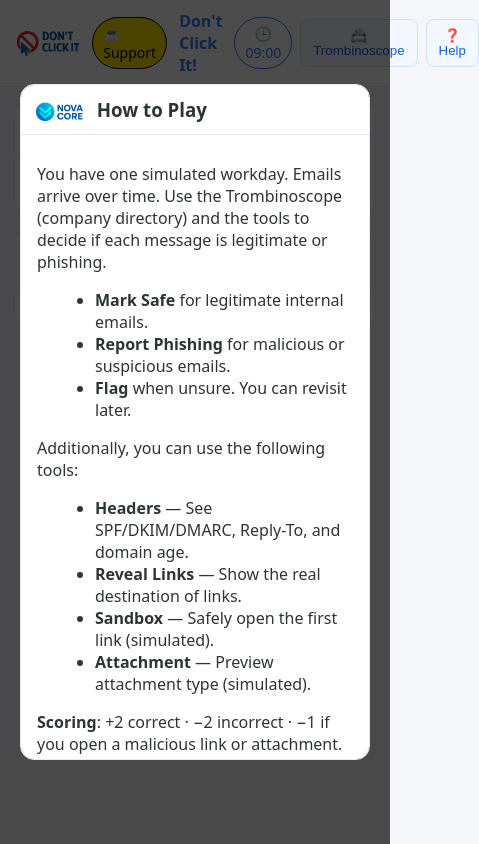
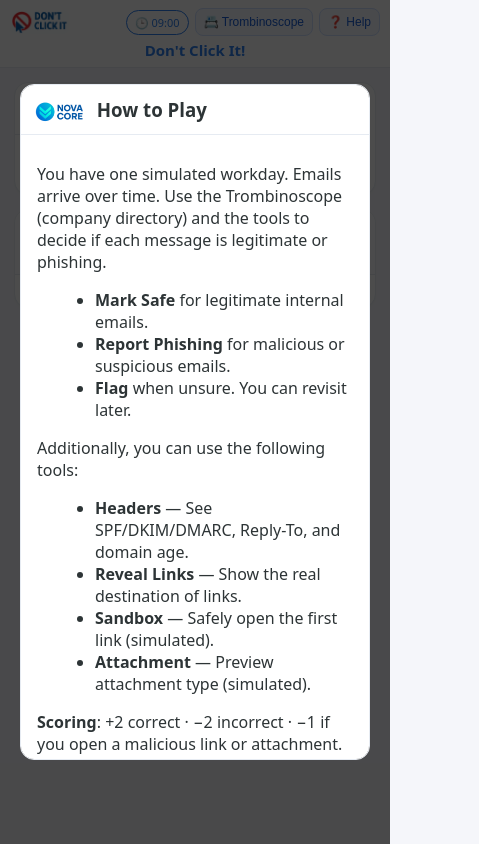
Before and after one commit to darkesto/Don-t-Click-it-, a plain HTML site: page index.html in a window 390 px wide. Shown: the whole page, 479 px wide, since content can reach past the window. Drawn offline with Linux system fonts and the light colour scheme.

Commit message:
mobile fix

```diff
--- a/index.html
+++ b/index.html
@@ -62,7 +62,7 @@
       font-variant-numeric: tabular-nums;
     }
 
-    .badge.support {
+    .badge.support,.btn.support {
       background: #fd0;
       color: #060606;
       text-decoration: none;
@@ -76,6 +76,12 @@
       background: #f3f7ff;
       border-radius: 8px;
       cursor: pointer;
+    }
+    .btn.start{
+      background: var(--brand);
+      color: #ffffff;
+      border-color: var(--brand);
+      font-weight: 500;
     }
     .btn:hover { background: #e7f0ff; color: #0f4bd1 }
 
@@ -199,15 +205,52 @@
     .summary { padding: 12px 16px }
     .summary ul { margin: 6px 0 0 18px }
 
+    /* Mobile / tablet: stack title under the row, wrap actions */
     @media (max-width: 900px) {
-      .wrap { grid-template-columns: 1fr; }
-      .inbox, .reader { height: auto; }
-      .brand span{display:none;}
-      .badge {
+      .topbar{
+        display: grid;
+        grid-template-columns: 1fr auto;         /* brand | actions */
+        grid-template-areas:
+          "brand actions"
+          "title title";                          /* title spans full width */
+        align-items: center;
+        gap: 6px;
+        padding: 8px 10px;
+      }
+      .brand{ grid-area: brand; }
+      .game-title{
+        grid-area: title;
+        justify-self: center;
+        font-size: 16px;
+        line-height: 1.1;
+      }
+      .bar-actions{
+        grid-area: actions;
         display: flex;
-        flex-direction: column;
-        align-items: center;
+        gap: 6px;
+        flex-wrap: wrap;                          /* let buttons wrap */
+        justify-content: flex-end;
       }
+
+      /* make controls more compact */
+      .brand img{ height: 24px; }
+      .btn{ padding: 6px 8px; font-size: 13px; }
+      .badge{ padding: 4px 8px; font-size: 12px; }
+
+      /* save space: hide support pill on smaller screens */
+      .brand .badge.support{ display: none; }
+
+      /* your existing small-screen layout bits */
+      .wrap{ grid-template-columns: 1fr; }
+      .inbox, .reader{ height: auto; }
+    }
+
+    /* Very small phones: shave a bit more space */
+    @media (max-width: 480px){
+      .game-title{ font-size: 15px; }
+      .btn#btnDirectory,
+      .btn#btnHelp{ font-size: 12px; padding: 6px 8px; }
+      .badge{ font-size: 11px; }
     }
   </style>
 </head>
@@ -298,7 +341,8 @@
         </ul>
         <p><b>Scoring</b>: +2 correct · −2 incorrect · −1 if you open a malicious link or attachment. Flagging has no score, but decide before 17:00.</p>
         <div style="display:flex; gap:8px; justify-content:flex-end; padding-top:8px">
-          <button class="btn" id="closeHelp">Start</button>
+          <a class="btn support" href="https://buymeacoffee.com/darkesto" target="_blank" rel="noopener">☕ Buy me a coffee</a>
+          <button class="btn start" id="closeHelp">Start</button>
         </div>
       </div>
     </div>
@@ -311,6 +355,7 @@
       <div class="summary" id="debrief"></div>
       <div style="display:flex; gap:8px; justify-content:flex-end; padding:0 16px 14px">
         <button class="btn" onclick="location.reload()">Restart</button>
+        <a class="btn support" href="https://buymeacoffee.com/darkesto" target="_blank" rel="noopener">☕ Buy me a coffee</a>
         <button class="btn" id="closeEnd">Close</button>
       </div>
     </div>
```
